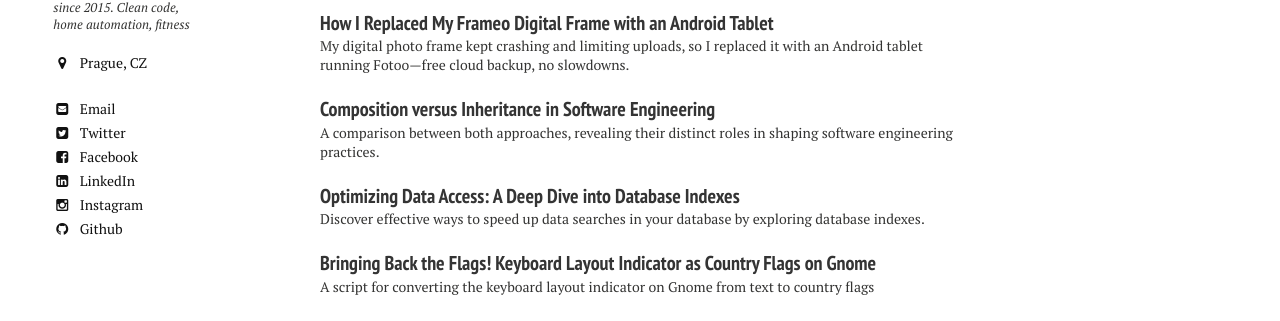
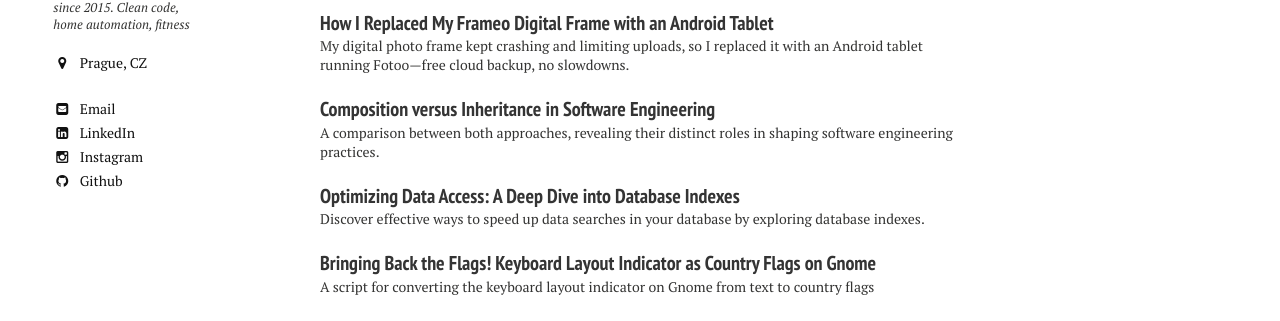
Before and after one commit to jonathas/jonathas.github.io, a Jekyll site: the page built from index.md, in a window 1280 px wide. Shown: the part 711-1032 px from the top of the page. Built offline with Jekyll 4.4.1, drawn with Linux system fonts in a browser that asks for light colours; nearby versions of some CDN libraries.

Commit message:
chore: update config

```diff
--- a/_config.yml
+++ b/_config.yml
@@ -32,8 +32,8 @@ owner:
   location: "Prague, CZ"
   email: contact@jonathas.com
   disqus-shortname: jonribeiro
-  twitter: jonathasrr
-  facebook: jonathasrr
+  twitter: #jonathasrr
+  facebook: #jonathasrr
   skype: #username
   google:
     plus: #JonathasRodrigues
```
